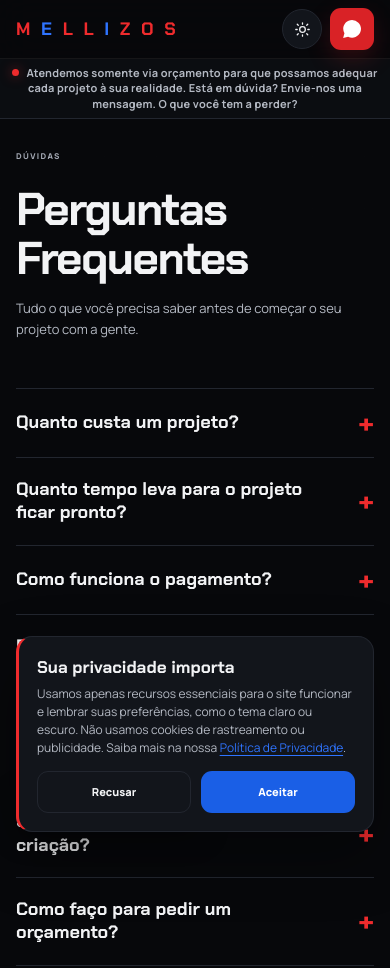
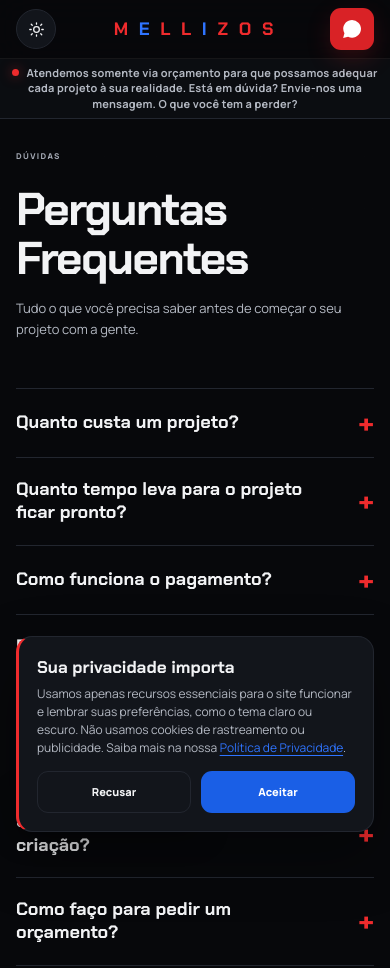
Before and after one commit to RodrigoVeigaGama/Mellizos-Website, a website built with Vite: page perguntas-frequentes.html in a window 390 px wide. Shown: the top 968 px of the page. Built offline with nearby package versions, Linux system fonts and the light colour scheme.

Commit message:
Responsibilidade e Email

```diff
--- a/src/config/site.js
+++ b/src/config/site.js
@@ -5,7 +5,7 @@ export const site = {
   responsible: 'Reginaldo Gama Junior',
   cnpj: '62.529.924/0001-37',
   address: 'Rua Maria Ilda Pinto dos Santos, nº 1, lote 5/6 — Inhoaíba, Rio de Janeiro - RJ, 23040-309',
-  email: 'MellizosDeveloper@gmail.com',
+  email: 'atendimento@mellizosdeveloper.com.br',
   whatsappNumber: '5521997059829',
   whatsappDisplay: '(21) 99705-9829',
   lastUpdated: '23/09/2026'
--- a/src/styles/components/header.css
+++ b/src/styles/components/header.css
@@ -102,12 +102,6 @@
     height: 58px;
   }
 
-  /* No mobile a marca vai para a esquerda para não ficar sob os botões */
-  .brand {
-    position: static;
-    transform: none;
-  }
-
   .brand-wordmark {
     font-size: 18px;
     letter-spacing: .16em;
@@ -126,7 +120,6 @@
   .nav-actions {
     gap: 8px;
   }
-
   /* A faixa rola junto com a página para não ocupar a tela o tempo todo */
   .nav-notice {
     position: absolute;
--- a/src/styles/components/theme-toggle.css
+++ b/src/styles/components/theme-toggle.css
@@ -58,6 +58,16 @@
   transform: rotate(0) scale(1);
 }
 
+/* No mobile o botão vai para a esquerda do header, com a marca no centro */
+@media (max-width: 800px) {
+  .theme-toggle {
+    position: absolute;
+    left: 0;
+    top: 50%;
+    margin-top: -20px;
+  }
+}
+
 @keyframes theme-pop {
   50% {
     transform: scale(1.18);
```
